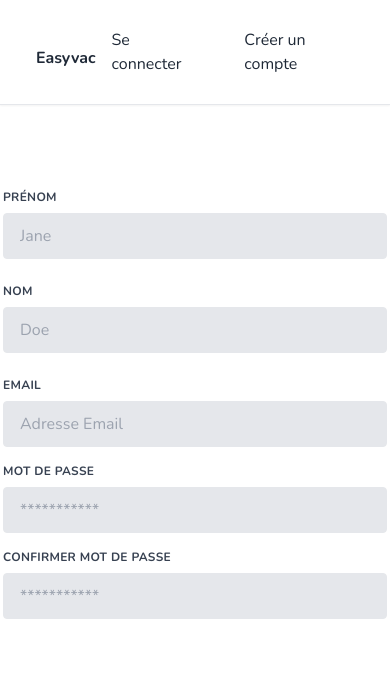
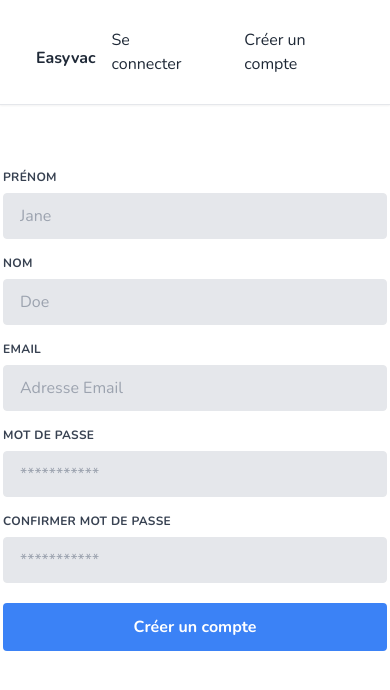
Before and after one commit to Matthieu-Mary/Eeasyvac, a Next.js app: page /signup in a window 390 px wide. Shown: the top 690 px of the page. Built offline with nearby package versions, Linux system fonts and the light colour scheme.

Commit message:
improve padding and margin on forms

```diff
--- a/app/signup/page.tsx
+++ b/app/signup/page.tsx
@@ -38,8 +38,8 @@ function Signup({}: Props) {
     <section className="flex justify-center items-center h-screen">
       <div className="w-full max-w-sm">
         <form className="w-full max-w-lg">
-          <div className="flex flex-wrap -mx-3 mb-6">
-            <div className="w-full md:w-1/2 px-3 mb-6 md:mb-0">
+          <div className="flex flex-wrap -mx-3 mb-4">
+            <div className="w-full md:w-1/2 px-3 mb-4 md:mb-0">
               <label
                 className="block uppercase tracking-wide text-gray-700 text-xs font-bold mb-2"
                 htmlFor="grid-first-name"
@@ -104,11 +104,18 @@ function Signup({}: Props) {
                 Confirmer mot de passe
               </label>
               <input
-                className="appearance-none block w-full bg-gray-200 text-gray-700 border border-gray-200 rounded py-3 px-4 mb-3 leading-tight focus:outline-none focus:bg-white focus:border-gray-500"
+                className="appearance-none block w-full bg-gray-200 text-gray-700 border border-gray-200 rounded py-3 px-4 mb-5 leading-tight focus:outline-none focus:bg-white focus:border-gray-500"
                 id="grid-confirm-password"
                 type="password"
                 placeholder="***********"
               />
+              <button
+              onClick={handleSubmit(onSubmit)}
+              className="bg-blue-500 hover:bg-blue-700 text-white font-bold py-3 px-4 rounded focus:outline-none focus:shadow-outline w-full"
+              type="button"
+            >
+              Créer un compte
+            </button>
             </div>
           </div>
         </form>
```
